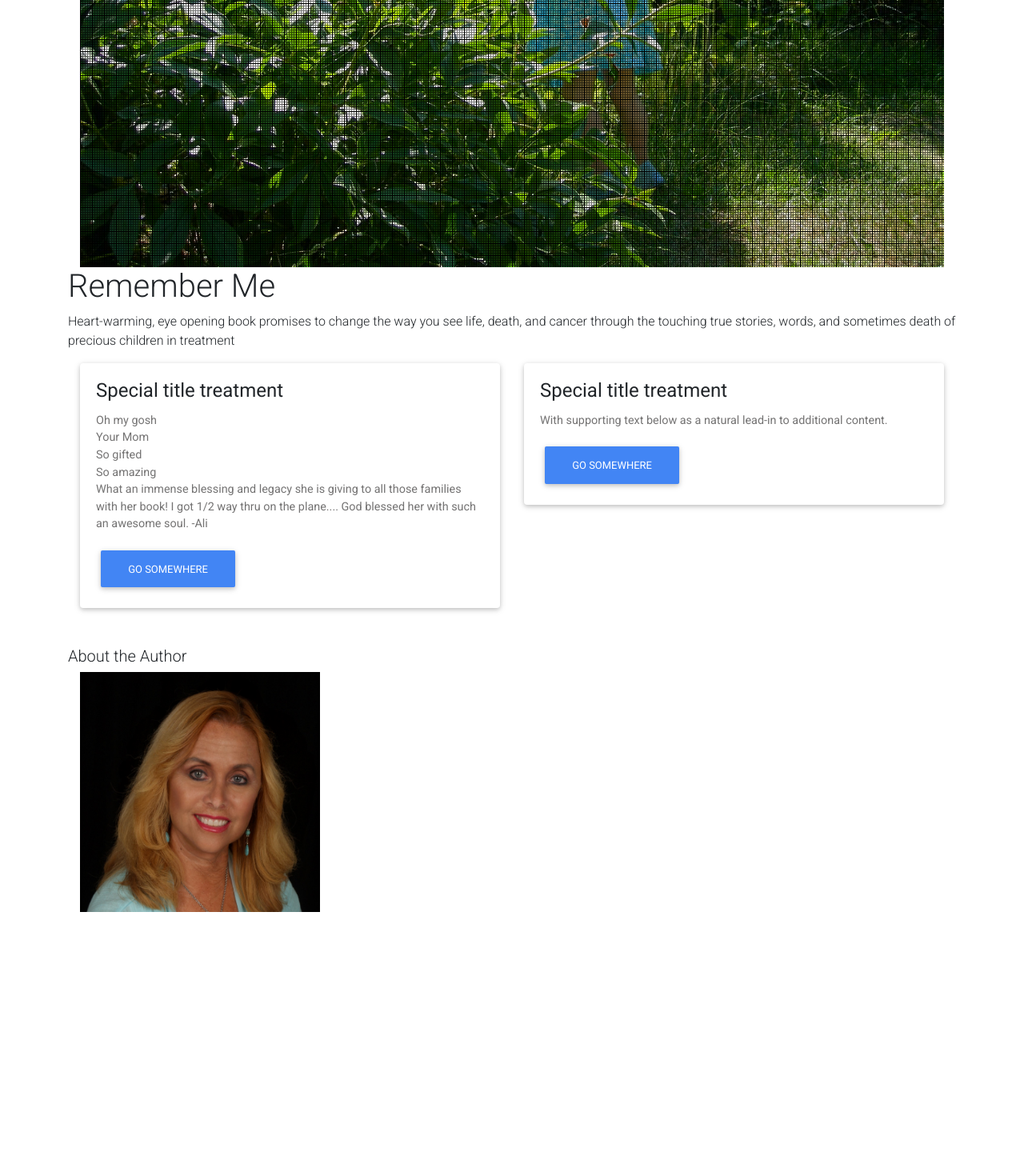
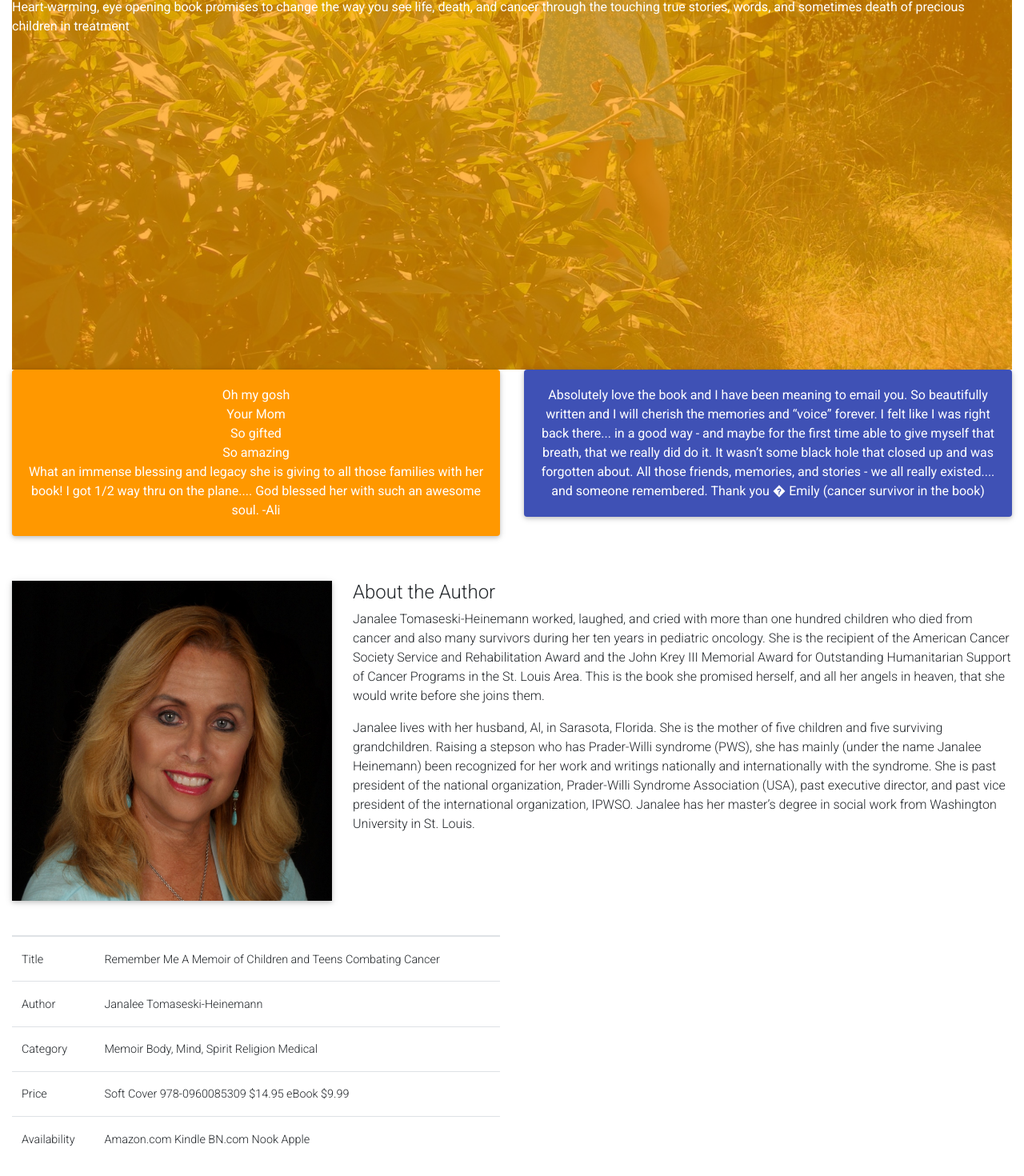
Before and after one commit to GamesOfSummer/remember-me-book-website, a React (Create React App) app in the folder remember-me/: page / in a window 1280 px wide. Shown: the part 516-1986 px from the top of the page at 80% size. Before the commit the page ends 1656 px from the top, so only its background shows below. Built offline with nearby package versions, Linux system fonts and the light colour scheme.

Commit message:
booh info, more progress

```diff
--- a/remember-me/src/AboutTheAuthor.jsx
+++ b/remember-me/src/AboutTheAuthor.jsx
@@ -1,27 +1,50 @@
 import React, { Component } from 'react';
-import { MDBContainer, MDBRow, MDBCol } from 'mdbreact';
+import { MDBContainer, MDBRow, MDBCol, MDBMedia } from 'mdbreact';
 import image from './images/AuthorHeadshot.jpg';
 
 export default class AboutTheAuthor extends Component {
     render() {
         return (
             <div>
-                <h5>About the Author</h5>
-                <MDBContainer>
-                    <MDBRow>
-                        <MDBCol md="4">
-                            {' '}
-                            <img
-                                width={300}
-                                height={300}
-                                className="mr-3"
-                                src={image}
-                                alt="Generic placeholder"
-                            />
-                        </MDBCol>
-                        <MDBCol md="8" />
-                    </MDBRow>
-                </MDBContainer>
+                <h5 />
+
+                <MDBMedia>
+                    <MDBMedia left className="mr-3" href="#">
+                        <MDBMedia
+                            object
+                            src={image}
+                            width={400}
+                            height={400}
+                            alt=""
+                        />
+                    </MDBMedia>
+                    <MDBMedia body>
+                        <MDBMedia heading>About the Author</MDBMedia>
+                        Janalee Tomaseski-Heinemann worked, laughed, and cried
+                        with more than one hundred children who died from cancer
+                        and also many survivors during her ten years in
+                        pediatric oncology. She is the recipient of the American
+                        Cancer Society Service and Rehabilitation Award and the
+                        John Krey III Memorial Award for Outstanding
+                        Humanitarian Support of Cancer Programs in the St. Louis
+                        Area. This is the book she promised herself, and all her
+                        angels in heaven, that she would write before she joins
+                        them.
+                        <p />
+                        Janalee lives with her husband, Al, in Sarasota,
+                        Florida. She is the mother of five children and five
+                        surviving grandchildren. Raising a stepson who has
+                        Prader-Willi syndrome (PWS), she has mainly (under the
+                        name Janalee Heinemann) been recognized for her work and
+                        writings nationally and internationally with the
+                        syndrome. She is past president of the national
+                        organization, Prader-Willi Syndrome Association (USA),
+                        past executive director, and past vice president of the
+                        international organization, IPWSO. Janalee has her
+                        master’s degree in social work from Washington
+                        University in St. Louis.
+                    </MDBMedia>
+                </MDBMedia>
             </div>
         );
     }
--- a/remember-me/src/App.js
+++ b/remember-me/src/App.js
@@ -7,16 +7,18 @@ import Nav from './Nav.jsx';
 import Header from './Header.jsx';
 import Spacer from './Spacer.jsx';
 import AboutTheAuthor from './AboutTheAuthor';
+import BookInfo from './BookInfo';
 
 class App extends Component {
     render() {
         return (
             <div>
-                <MDBContainer>
+                <MDBContainer fluid>
                     <Nav />
                     <Header />
                     <Spacer />
                     <AboutTheAuthor />
+                    <BookInfo />
                 </MDBContainer>
             </div>
         );
--- /dev/null
+++ b/remember-me/src/BookInfo.jsx
@@ -0,0 +1,55 @@
+import React, { Component } from 'react';
+
+import { MDBCol, MDBRow, MDBTable, MDBTableBody, MDBTableHead } from 'mdbreact';
+
+export default class BookInfo extends Component {
+    render() {
+        return (
+            <div>
+                <MDBRow>
+                    <MDBCol md="6" className="mb-4">
+                        <MDBTable>
+                            <MDBTableHead>
+                                <tr>
+                                    <th />
+                                    <th />
+                                </tr>
+                            </MDBTableHead>
+                            <MDBTableBody>
+                                <tr>
+                                    <td>Title</td>
+                                    <td>
+                                        Remember Me A Memoir of Children and
+                                        Teens Combating Cancer
+                                    </td>
+                                </tr>
+                                <tr>
+                                    <td> Author</td>
+                                    <td>Janalee Tomaseski-Heinemann</td>
+                                </tr>
+                                <tr>
+                                    <td>Category</td>
+                                    <td>
+                                        Memoir Body, Mind, Spirit Religion
+                                        Medical
+                                    </td>
+                                </tr>
+                                <tr>
+                                    <td>Price</td>
+                                    <td>
+                                        Soft Cover 978-0960085309 $14.95 eBook
+                                        $9.99
+                                    </td>
+                                </tr>
+                                <tr>
+                                    <td>Availability</td>
+                                    <td>Amazon.com Kindle BN.com Nook Apple</td>
+                                </tr>
+                            </MDBTableBody>
+                        </MDBTable>
+                    </MDBCol>
+                </MDBRow>
+            </div>
+        );
+    }
+}
--- a/remember-me/src/Header.jsx
+++ b/remember-me/src/Header.jsx
@@ -4,36 +4,30 @@ import { MDBMask, MDBView, MDBContainer, MDBRow, MDBCol } from 'mdbreact';
 
 export default class Header extends Component {
     render() {
-        const divStyle = {
-            color: 'blue'
-        };
-
-        const styles = {
-            color: 'white',
-            'font-weight': 'bold',
-            height: '1000 px',
-            backgroundImage: `url(${image})`
-        };
-
         return (
             <div>
-                <MDBContainer fluid>
-                    <MDBView waves>
-                        <img src={image} className="img-fluid" alt="" />
-                        <MDBMask className="flex-center" pattern={9}>
-                            <p className="white-text">patern 9</p>
-                        </MDBMask>
-                    </MDBView>
-                </MDBContainer>
-
-                <h1>Remember Me</h1>
-
-                <p>
-                    Heart-warming, eye opening book promises to change the way
-                    you see life, death, and cancer through the touching true
-                    stories, words, and sometimes death of precious children in
-                    treatment
-                </p>
+                <MDBView waves>
+                    <img src={image} className="img-fluid" alt="" />
+                    <MDBMask className="flex-center">
+                        <div class="mask flex-center waves-effect waves-light rgba-orange-strong">
+                            <p class="white-text center">
+                                {' '}
+                                <h1>
+                                    <b>Remember Me</b>
+                                </h1>
+                                <p>
+                                    <b>
+                                        Heart-warming, eye opening book promises
+                                        to change the way you see life, death,
+                                        and cancer through the touching true
+                                        stories, words, and sometimes death of
+                                        precious children in treatment
+                                    </b>
+                                </p>
+                            </p>
+                        </div>
+                    </MDBMask>
+                </MDBView>
             </div>
         );
     }
--- a/remember-me/src/Spacer.jsx
+++ b/remember-me/src/Spacer.jsx
@@ -7,7 +7,7 @@ import {
     MDBBtn,
     MDBCol,
     MDBRow,
-    MDBContainer
+    MDBCardHeader
 } from 'mdbreact';
 
 export default class Spacer extends Component {
@@ -21,50 +21,47 @@ export default class Spacer extends Component {
 
         return (
             <div>
-                <MDBContainer>
-                    <MDBRow className="mb-4">
-                        <MDBCol sm="6">
-                            <MDBCard>
+                <MDBRow>
+                    <MDBCol md="6" className="mb-4">
+                        <MDBCard
+                            color="orange"
+                            text="white"
+                            className="text-center"
+                        >
                             <MDBCardBody>
-                                    <MDBCardTitle>
-                                        Special title treatment
-                                    </MDBCardTitle>
-                                    <MDBCardText>
                                 Oh my gosh <br />
                                 Your Mom <br />
                                 So gifted <br />
                                 So amazing <br />
-                                        What an immense blessing and legacy she
-                                        is giving to all those families with her
-                                        book! I got 1/2 way thru on the
-                                        plane.... God blessed her with such an
-                                        awesome soul. -Ali
-                                    </MDBCardText>
-                                    <MDBBtn color="primary">
-                                        go somewhere
-                                    </MDBBtn>
+                                What an immense blessing and legacy she is
+                                giving to all those families with her book! I
+                                got 1/2 way thru on the plane.... God blessed
+                                her with such an awesome soul. -Ali
                             </MDBCardBody>
                         </MDBCard>
                     </MDBCol>
-
-                        <MDBCol sm="6">
-                            <MDBCard>
+                    <MDBCol md="6" className="mb-4">
+                        <MDBCard
+                            color="indigo"
+                            text="white"
+                            className="text-center"
+                        >
                             <MDBCardBody>
-                                    <MDBCardTitle>
-                                        Special title treatment
-                                    </MDBCardTitle>
-                                    <MDBCardText>
-                                        With supporting text below as a natural
-                                        lead-in to additional content.
-                                    </MDBCardText>
-                                    <MDBBtn color="primary">
-                                        go somewhere
-                                    </MDBBtn>
+                                Absolutely love the book and I have been meaning
+                                to email you. So beautifully written and I will
+                                cherish the memories and “voice” forever. I felt
+                                like I was right back there... in a good way -
+                                and maybe for the first time able to give myself
+                                that breath, that we really did do it. It wasn’t
+                                some black hole that closed up and was forgotten
+                                about. All those friends, memories, and stories
+                                - we all really existed.... and someone
+                                remembered. Thank you � Emily (cancer survivor
+                                in the book)
                             </MDBCardBody>
                         </MDBCard>
                     </MDBCol>
                 </MDBRow>
-                </MDBContainer>
 
                 <br />
             </div>
```
Also changed, not shown: remember-me/src/Nav.jsx (+4 -9 lines). Lines whose indentation alone changed are shown as unchanged.
